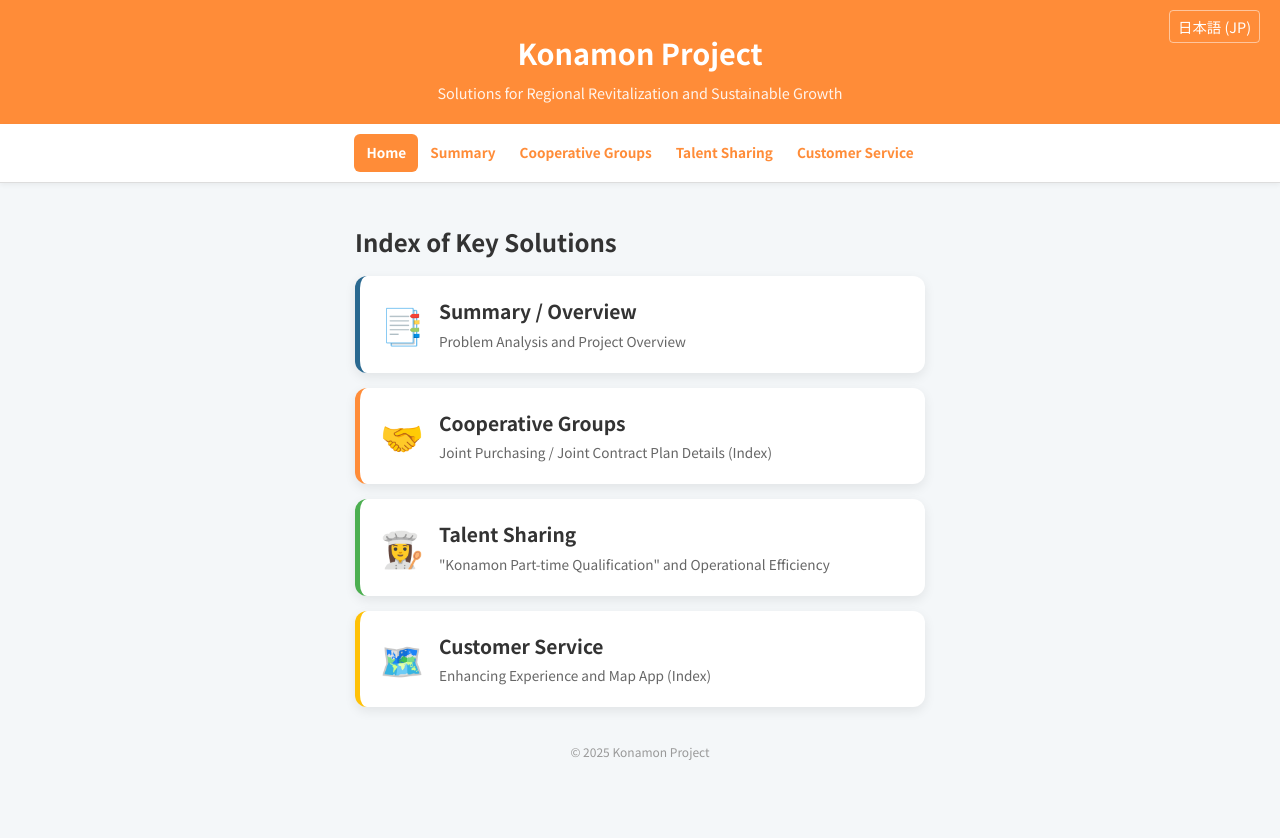
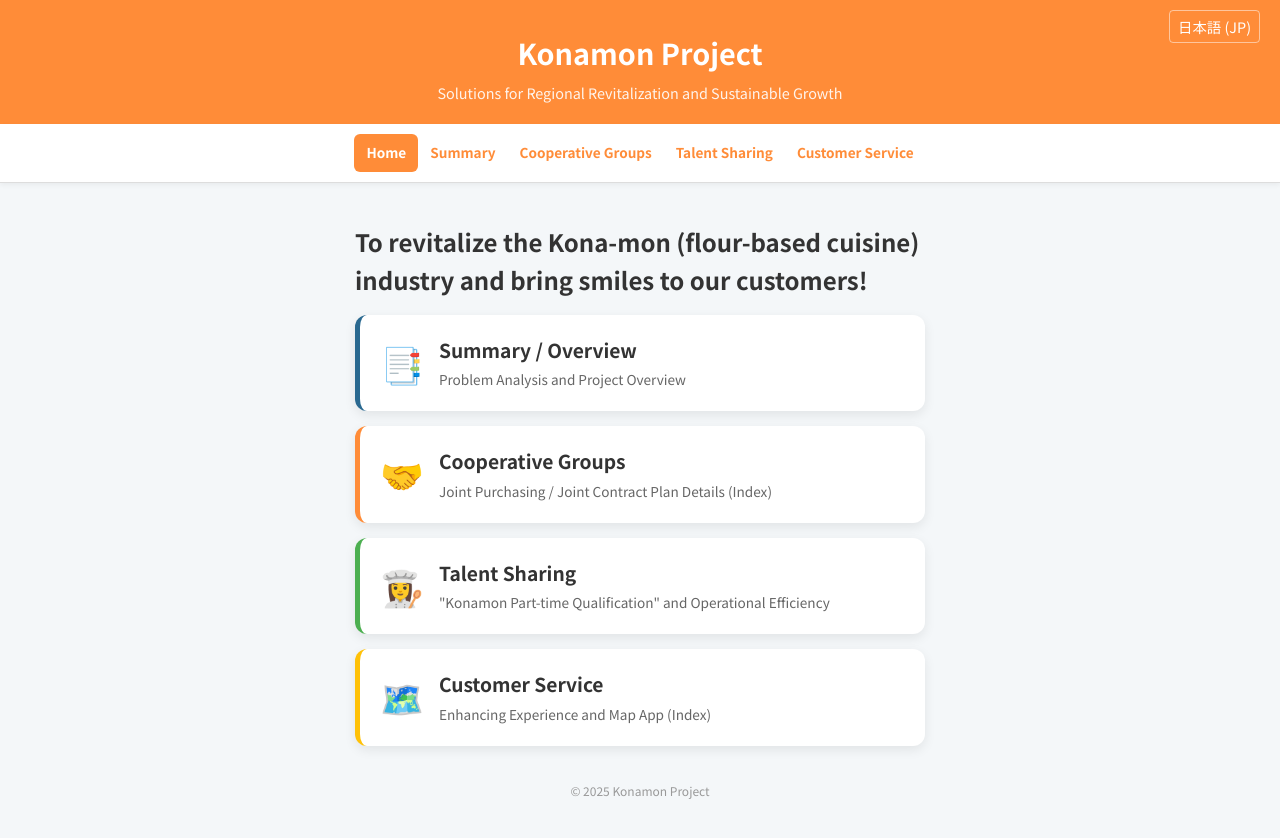
Before and after one commit to Sorekaraa/report, a website: page index-en.html in a window 1280 px wide. Drawn offline with Linux system fonts and the light colour scheme.

Commit message:
Update local content

```diff
--- a/index-en.html
+++ b/index-en.html
@@ -60,7 +60,7 @@
 </nav>
 
 <main class="container">
-  <h2>Index of Key Solutions</h2>
+  <h2>To revitalize the Kona-mon (flour-based cuisine) industry and bring smiles to our customers!</h2>
 
   <a href="summary-en.html" class="card card-summary" style="border-left: 5px solid #2a6990;">
     <div class="card-icon">📑</div>
```
Also changed, not shown: index.html (+1 -1 lines), 1 other file.
